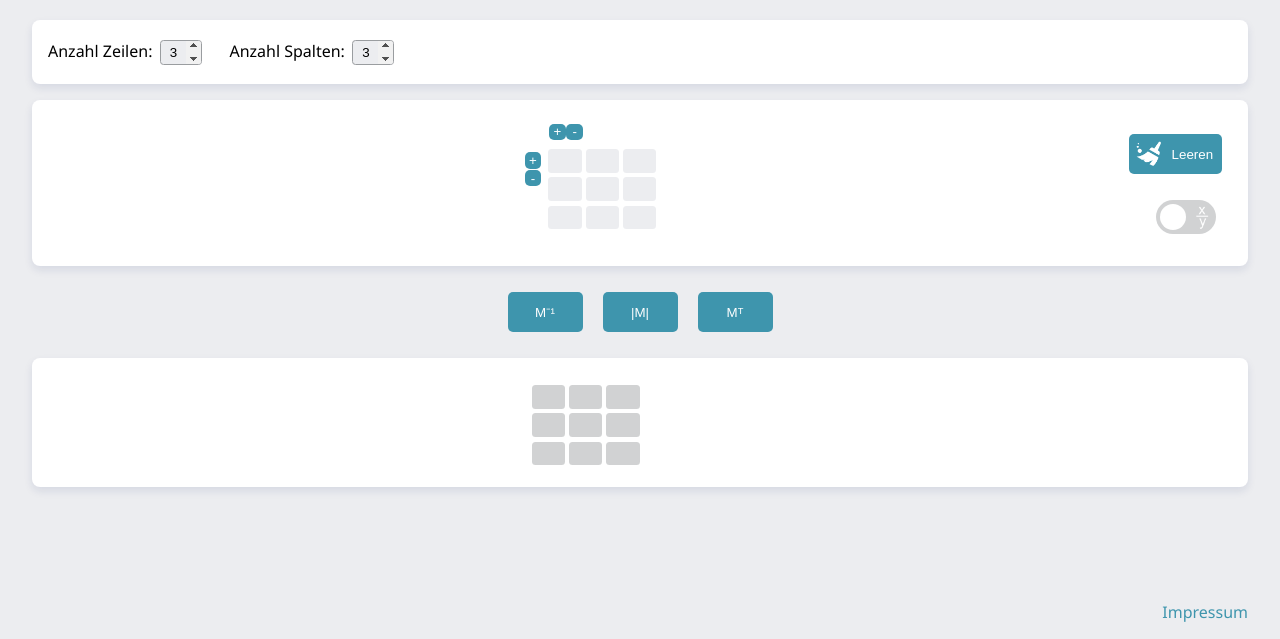
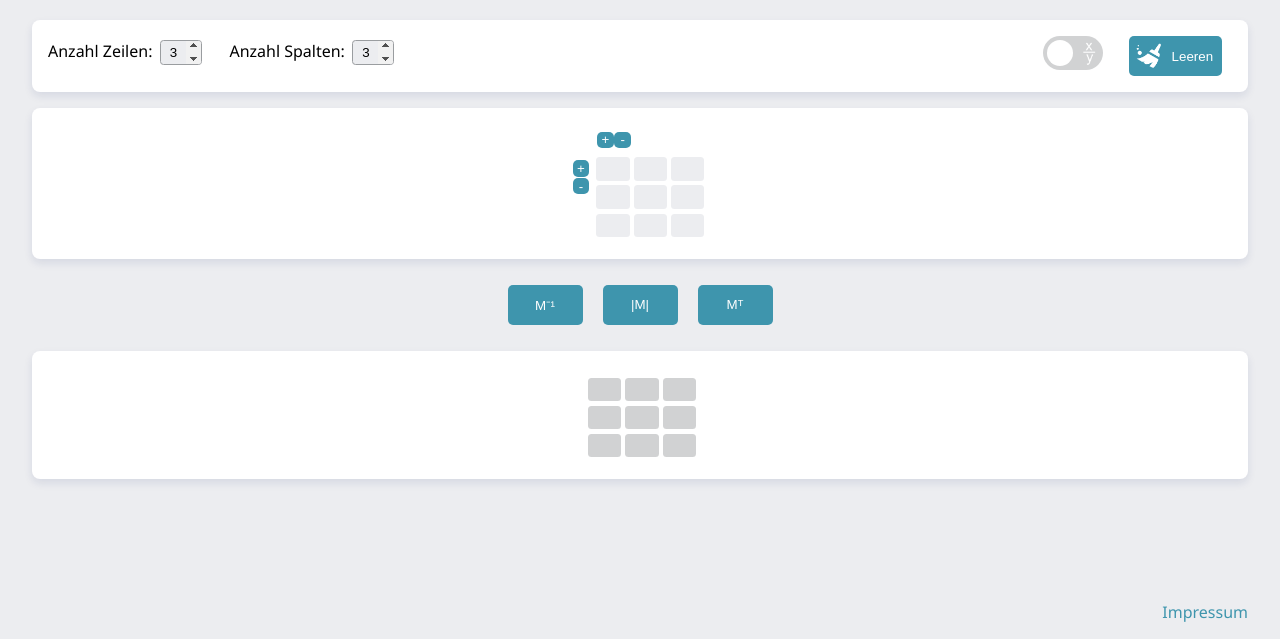
Before and after one commit to finitearth/Gaussian-Elimination-GUI, a website with bundled scripts: page src/pages/matrixoperationen.html in a window 1280 px wide. Shown: the part 161-800 px from the top of the page. Built offline with nearby package versions, Linux system fonts and the light colour scheme.

Commit message:
Revise design matrixoperation

```diff
--- a/src/pages/matrixoperationen.html
+++ b/src/pages/matrixoperationen.html
@@ -4,14 +4,16 @@
 <head>
     <meta charset="utf-8" />
     <meta name="viewport" content="width=device-width, initial-scale=1" />
+
     <title>Matrixoperationen</title>
+
     <link rel="stylesheet" href="../style/style.css" type="text/css" />
-    <link rel="stylesheet" href="../style/matrixoperationen-style.css" type="text/css" />
     <link rel="icon" href="../images/icon_logo.png" />
 </head>
 
 <body>
     <nav id="navbar"></nav>
+
     <header>
         <h1>Matrixoperationen</h1>
         <button id="button-help-modal" class="button-help">Hilfe</button>
@@ -94,35 +96,35 @@
             <input type="number" id="input-nr-rows" min="2" max="9" value="3" />
             <label for="input-nr-cols">Anzahl Spalten:</label>
             <input type="number" id="input-nr-cols" min="2" max="9" value="3" />
+            <button id="button-clear" class="button-clear button-bar">Leeren</button>
+            <label class="switch button-bar">
+                <input type="checkbox" id="button-representation-conversion" />
+                <span class="slider round"></span>
+            </label>
         </form>
 
-        <div class="page-divider">
-            <table class="matrix-align" id="input-table-placeholder"></table>
-            <div class="container-button-right">
-                <button id="button-clear" class="button-clear">Leeren</button><br>
-                <label class="switch">
-                    <input type="checkbox" id="button-representation-conversion" />
-                    <span class="slider round"></span>
-                </label>
-            </div>
+        <div class="page-divider align-center">
+            <table id="input-table-placeholder"></table>
         </div>
+
         <div class="container-button">
             <button id="button-inverse">M⁻¹</button>
             <button id="button-determinant">|M|</button>
             <button id="button-transpose">Mᵀ</button>
         </div>
-        <div class="page-divider">
-            <div class="matrix-align">
-                <table id="output-table-placeholder"></table>
-            </div>
+
+        <div class="page-divider align-center">
+            <table id="output-table-placeholder"></table>
         </div>
     </main>
+
     <footer>
         <div class="impressum">
             <a class="impressum-text" , href="http://www.kirchbergnet.de/impressum.php">Impressum</a>
         </div>
     </footer>
 </body>
+
 <script src="../js/ui/navbar.js"></script>
 <script src="../js/ui/matrixoperationen.js" type="module"></script>
 <script src="../js/ui/modal.js"></script>
--- a/src/style/gleichungssystem-matrixinversion-style.css
+++ b/src/style/gleichungssystem-matrixinversion-style.css
@@ -66,12 +66,6 @@
 
 /* Formatting */
 
-.button-bar {
-    float: right;
-    margin-top: 0;
-    margin-bottom: 0;
-}
-
 .operations {
     width: 18em;
     vertical-align: bottom;
--- a/src/style/matrixoperationen-style.css
+++ /dev/null
@@ -1,10 +0,0 @@
-.container-button-right {
-    margin-top: 0.5em;
-    float: right;
-}
-
-.matrix-align {
-    left: 40%;
-    position: relative;
-    float: left;
-}
--- a/src/style/style.css
+++ b/src/style/style.css
@@ -447,3 +447,10 @@ input:not(checked)+.slider {
     text-decoration: none;
     cursor: pointer;
 }
+
+/* Misc */
+.button-bar {
+    float: right;
+    margin-top: 0;
+    margin-bottom: 0;
+}
```
